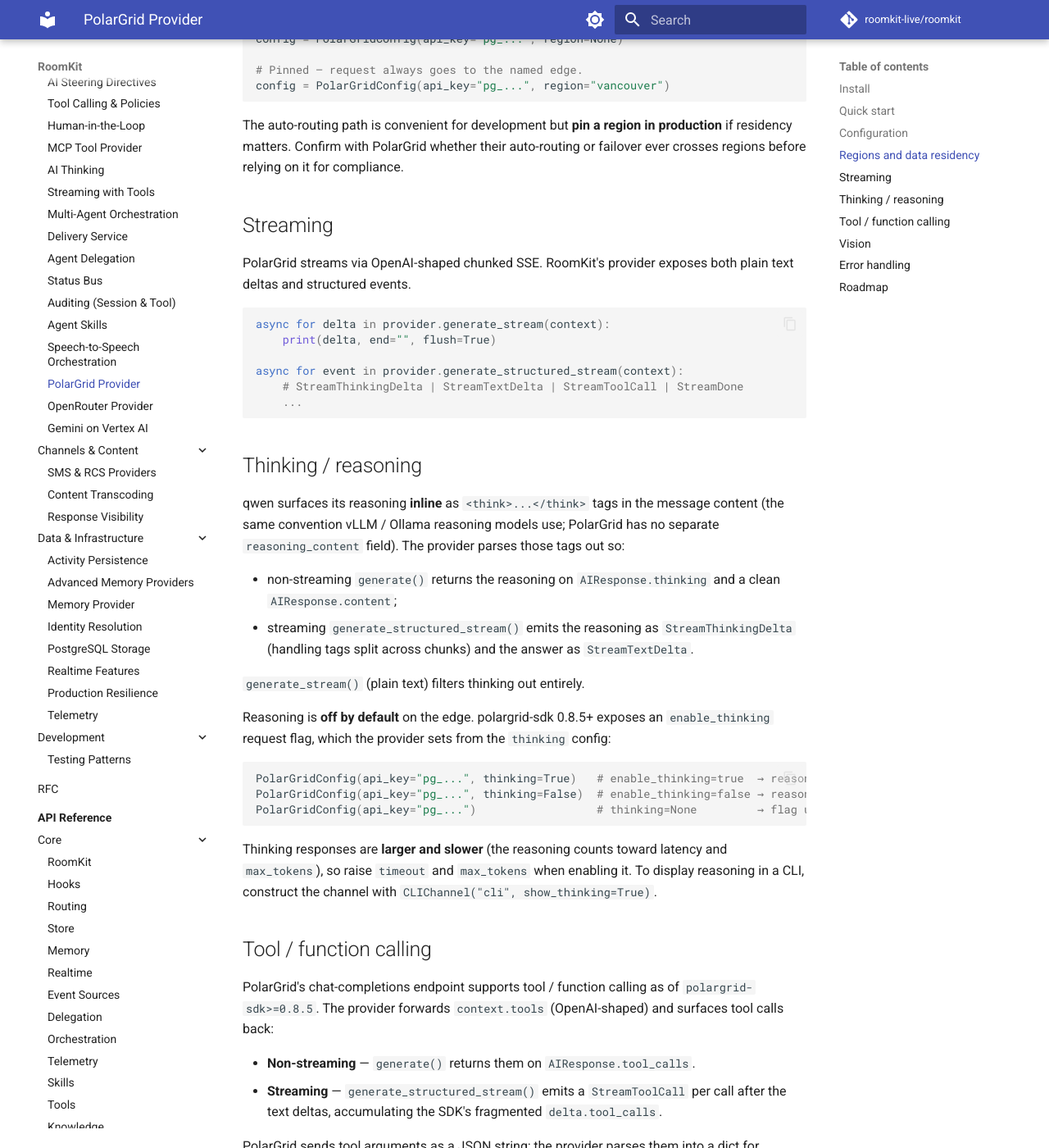
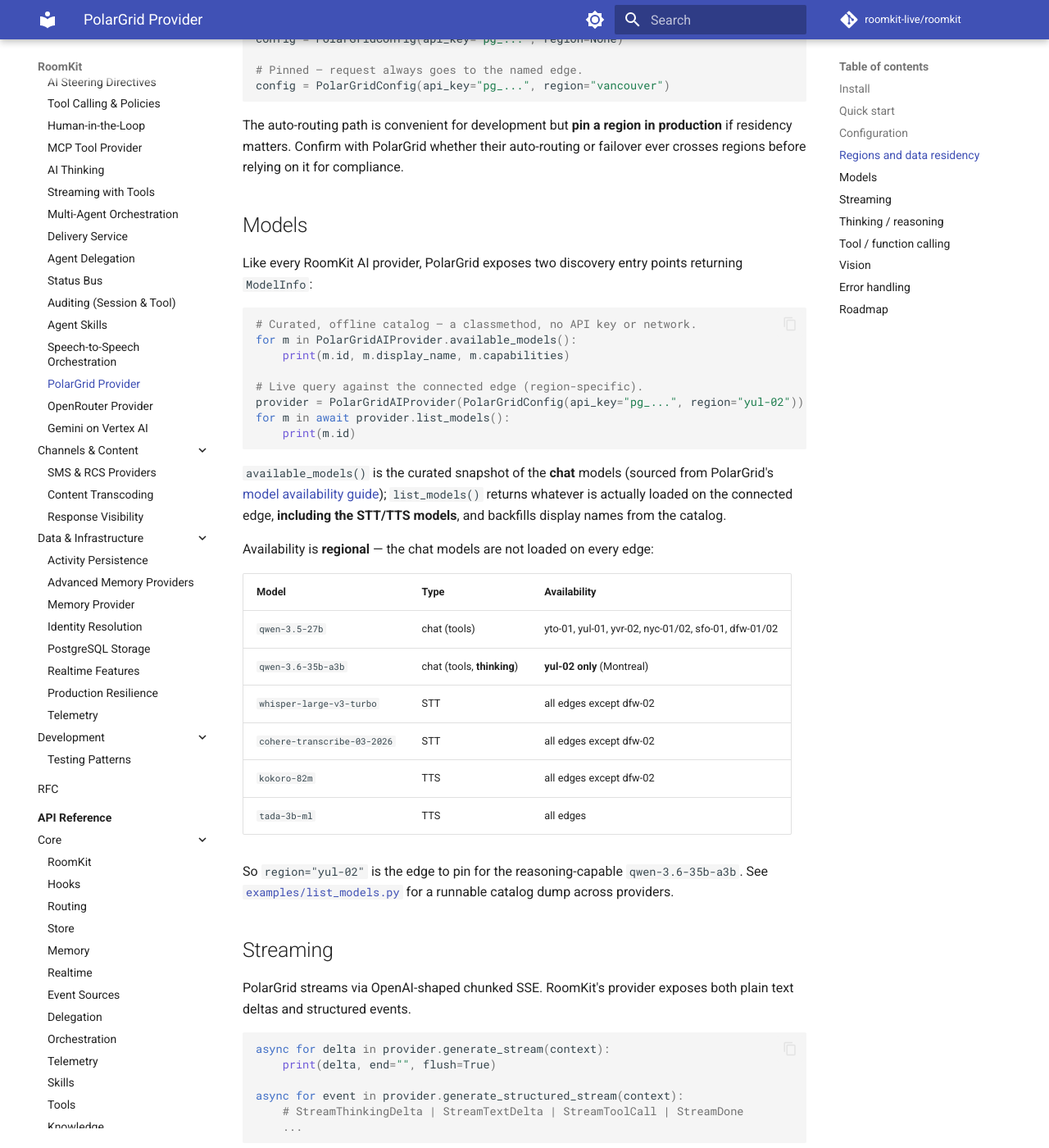
Before and after one commit to roomkit-live/roomkit-docs, an MkDocs documentation site: the page built from docs/guides/polargrid.md, in a window 1280 px wide and 1400 px high, scrolled down 1623 px. Shown: the whole window at 82% size. Built offline with MkDocs 1.6.1 and Material for MkDocs 9.7.7, drawn with Linux system fonts in a browser that asks for light colours; comment, search, counter and statistics services are not loaded; some of the changed text lies outside the part shown.

Commit message:
docs(guides): PolarGrid model availability (per-edge table + discovery API)

````diff
--- a/docs/guides/polargrid.md
+++ b/docs/guides/polargrid.md
@@ -17,7 +17,7 @@ from roomkit.providers.polargrid import PolarGridAIProvider, PolarGridConfig
 provider = PolarGridAIProvider(
     PolarGridConfig(
         api_key="pg_...",          # from the PolarGrid Console
-        model="qwen-3.5-9b",       # or qwen-3.5-27b for higher quality
+        model="qwen-3.5-27b",      # default; qwen-3.6-35b-a3b on yul-02
         region=None,               # None = auto-route; pin in production
     )
 )
@@ -33,7 +33,7 @@ A full runnable example lives at [`examples/polargrid_ai.py`](https://github.com
 | Field | Default | Notes |
 |-------|---------|-------|
 | `api_key` | _(required)_ | `pg_...` Bearer token from the PolarGrid Console |
-| `model` | `qwen-3.5-9b` | Also `qwen-3.5-27b` (higher quality). Call `list_models()` on the raw SDK for the live catalog. |
+| `model` | `qwen-3.5-27b` | Also `qwen-3.6-35b-a3b` (yul-02, thinking-capable). See [Models](#models) — or call `PolarGridAIProvider.available_models()` / `list_models()`. |
 | `region` | `None` | `toronto` / `vancouver` / `montreal` — or the IDs `yto-01` / `yvr-02` / `yul-01`. `None` auto-routes. |
 | `max_tokens` | `None` | API cap is 4096. |
 | `temperature` | `0.7` | 0.0-2.0 |
@@ -56,6 +56,36 @@ config = PolarGridConfig(api_key="pg_...", region="vancouver")
 ```
 
 The auto-routing path is convenient for development but **pin a region in production** if residency matters. Confirm with PolarGrid whether their auto-routing or failover ever crosses regions before relying on it for compliance.
+
+## Models
+
+Like every RoomKit AI provider, PolarGrid exposes two discovery entry points returning `ModelInfo`:
+
+```python
+# Curated, offline catalog — a classmethod, no API key or network.
+for m in PolarGridAIProvider.available_models():
+    print(m.id, m.display_name, m.capabilities)
+
+# Live query against the connected edge (region-specific).
+provider = PolarGridAIProvider(PolarGridConfig(api_key="pg_...", region="yul-02"))
+for m in await provider.list_models():
+    print(m.id)
+```
+
+`available_models()` is the curated snapshot of the **chat** models (sourced from PolarGrid's [model availability guide](https://polargrid.mintlify.app/guides/model-availability)); `list_models()` returns whatever is actually loaded on the connected edge, **including the STT/TTS models**, and backfills display names from the catalog.
+
+Availability is **regional** — the chat models are not loaded on every edge:
+
+| Model | Type | Availability |
+|-------|------|--------------|
+| `qwen-3.5-27b` | chat (tools) | yto-01, yul-01, yvr-02, nyc-01/02, sfo-01, dfw-01/02 |
+| `qwen-3.6-35b-a3b` | chat (tools, **thinking**) | **yul-02 only** (Montreal) |
+| `whisper-large-v3-turbo` | STT | all edges except dfw-02 |
+| `cohere-transcribe-03-2026` | STT | all edges except dfw-02 |
+| `kokoro-82m` | TTS | all edges except dfw-02 |
+| `tada-3b-ml` | TTS | all edges |
+
+So `region="yul-02"` is the edge to pin for the reasoning-capable `qwen-3.6-35b-a3b`. See [`examples/list_models.py`](https://github.com/roomkit-live/roomkit/blob/main/examples/list_models.py) for a runnable catalog dump across providers.
 
 ## Streaming
 
@@ -120,7 +150,7 @@ context.tools = [
 
 ## Vision
 
-`supports_vision` is `False`. The current model catalog (`qwen-3.5-9b`, `qwen-3.5-27b`, `kokoro-82m`, `whisper-large-v3-turbo`) has no multimodal entry on the chat endpoint.
+`supports_vision` is `False`. The current model catalog (`qwen-3.5-27b`, `qwen-3.6-35b-a3b`, `kokoro-82m`, `whisper-large-v3-turbo`, …) has no multimodal entry on the chat endpoint.
 
 ## Error handling
 
````
